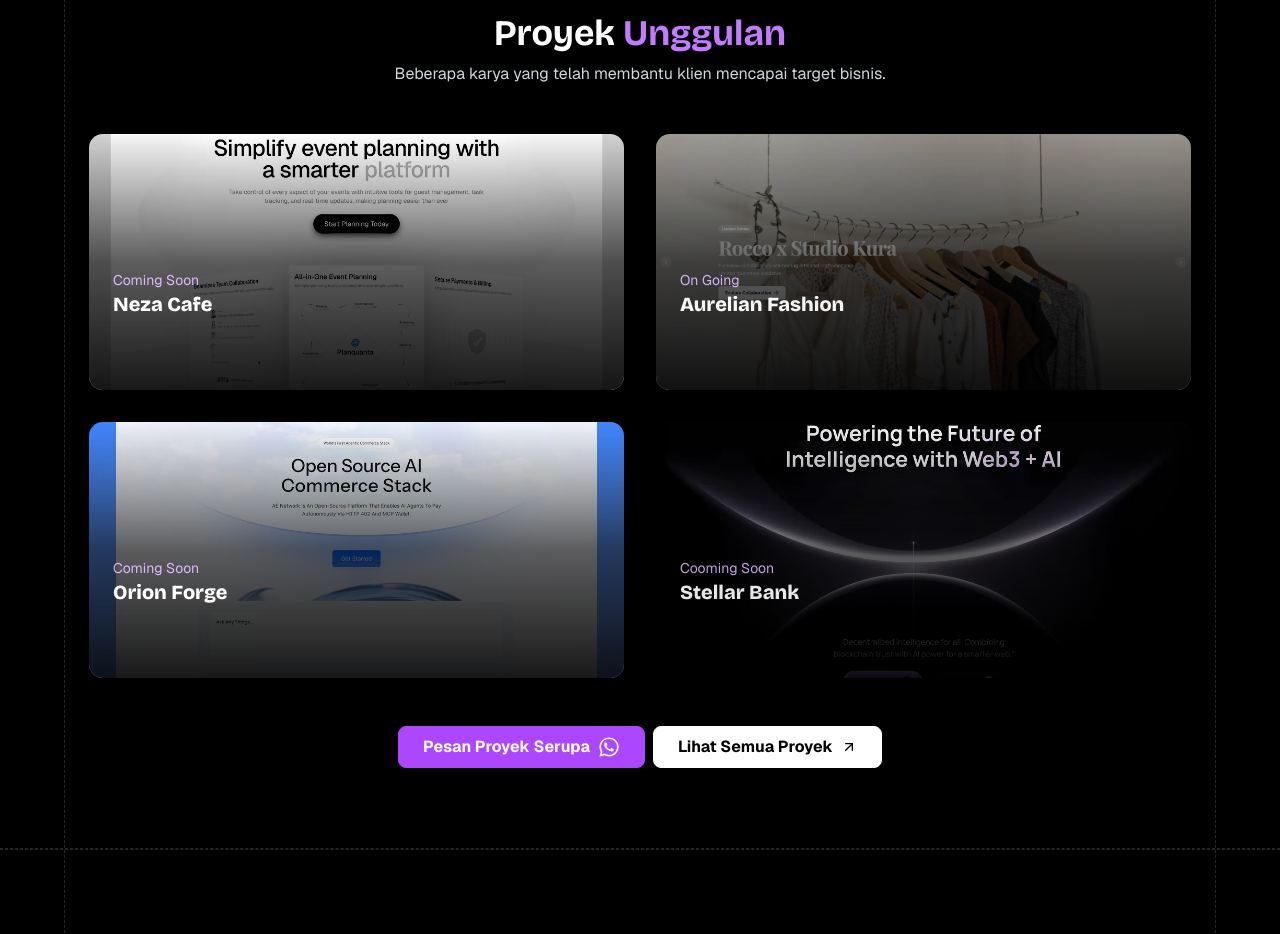
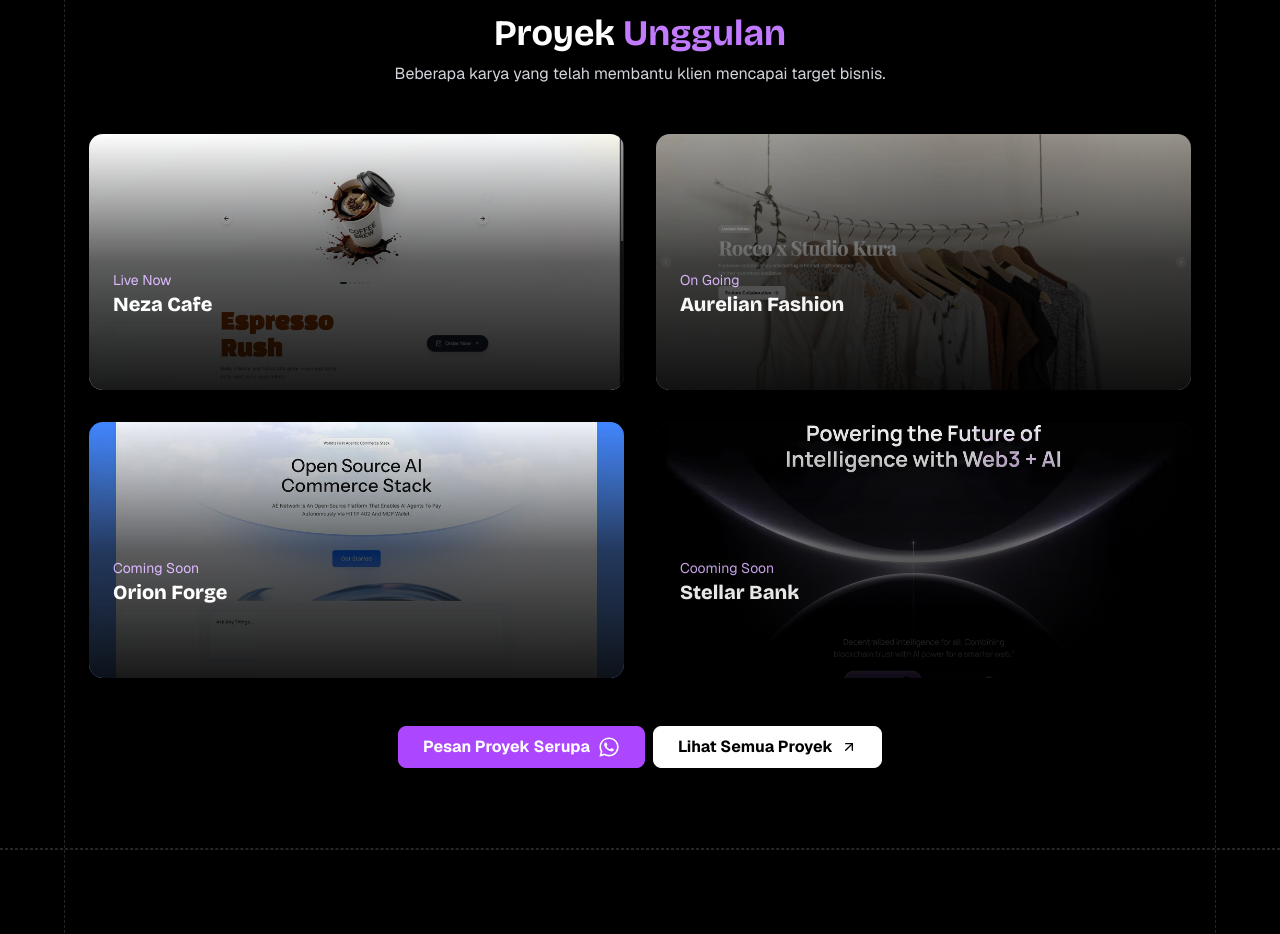
Before and after one commit to Fizora/fizora, a Next.js app: page / in a window 1280 px wide. Shown: the part 2200-3134 px from the top of the page. Built offline with nearby package versions, Linux system fonts and the light colour scheme.

Commit message:
update image project v1

```diff
--- a/src/components/section/Projects.tsx
+++ b/src/components/section/Projects.tsx
@@ -15,9 +15,9 @@ interface Project {
 const projectsData: Project[] = [
   {
     title: "Neza Cafe",
-    category: "Coming Soon",
-    img: "/example2.webp",
-    link: "",
+    category: "Live Now",
+    img: "/neza-cafe.png",
+    link: "https://neza-cafe.vercel.app",
   },
   {
     title: "Aurelian Fashion",
```
Also changed, not shown: public/neza-cafe.png (added).
